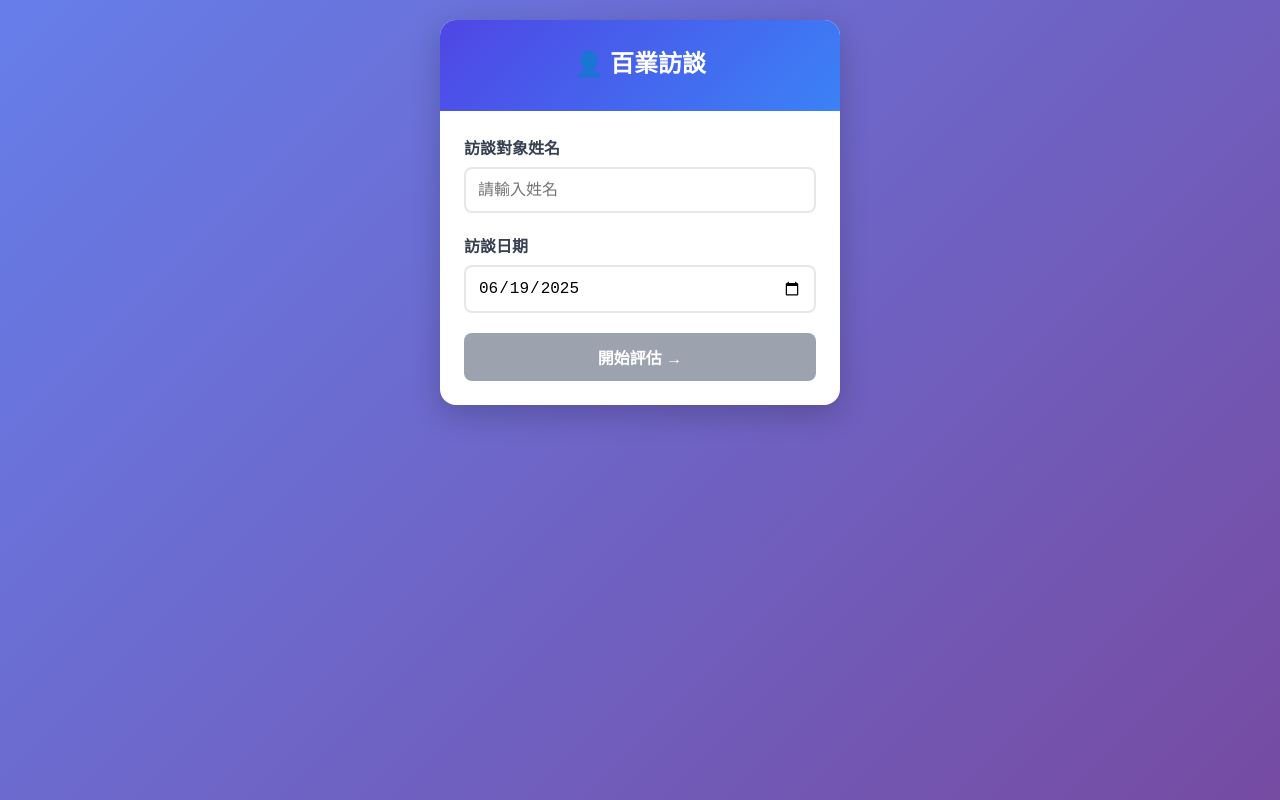
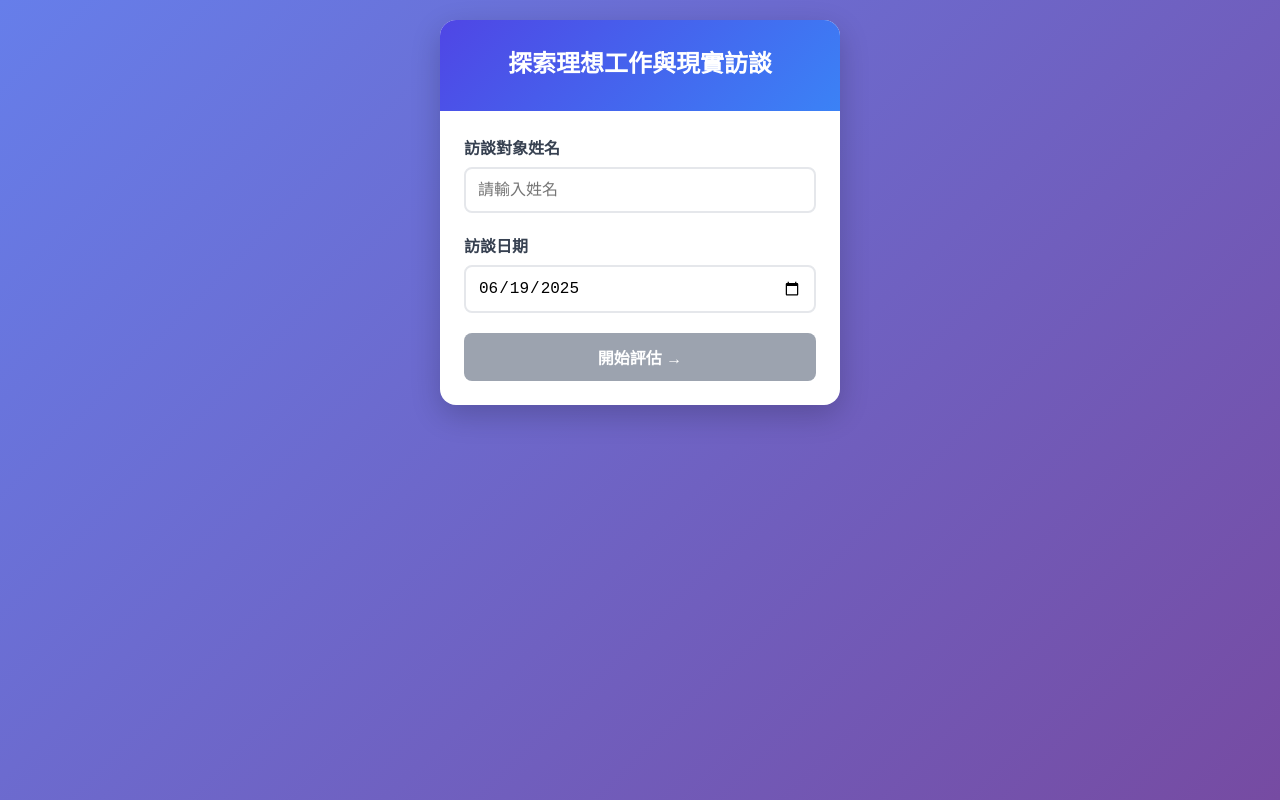
Before and after one commit to Randytsay/interview-tool, a plain HTML site: page index.html in a window 1280 px wide. Drawn offline with Linux system fonts and the light colour scheme.

Commit message:
Update index.html

```diff
--- a/index.html
+++ b/index.html
@@ -475,7 +475,7 @@
         <!-- 第一頁：基本資料 -->
         <div id="page-0" class="card">
             <div class="card-header">
-                <div class="card-title">👤 百業訪談</div>
+                <div class="card-title">探索理想工作與現實訪談</div>
             </div>
             <div class="card-content">
                 <div class="form-group">
```
